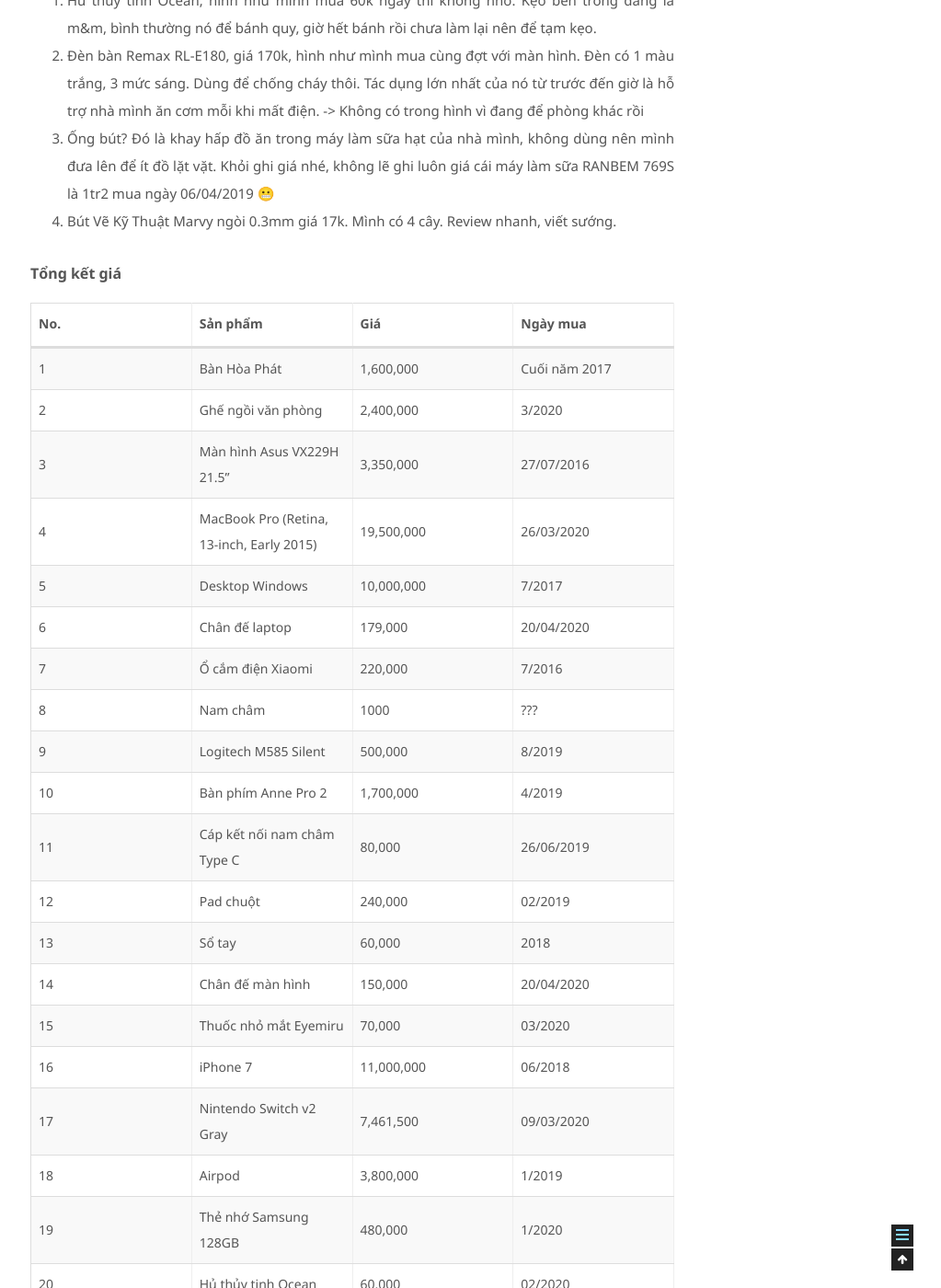
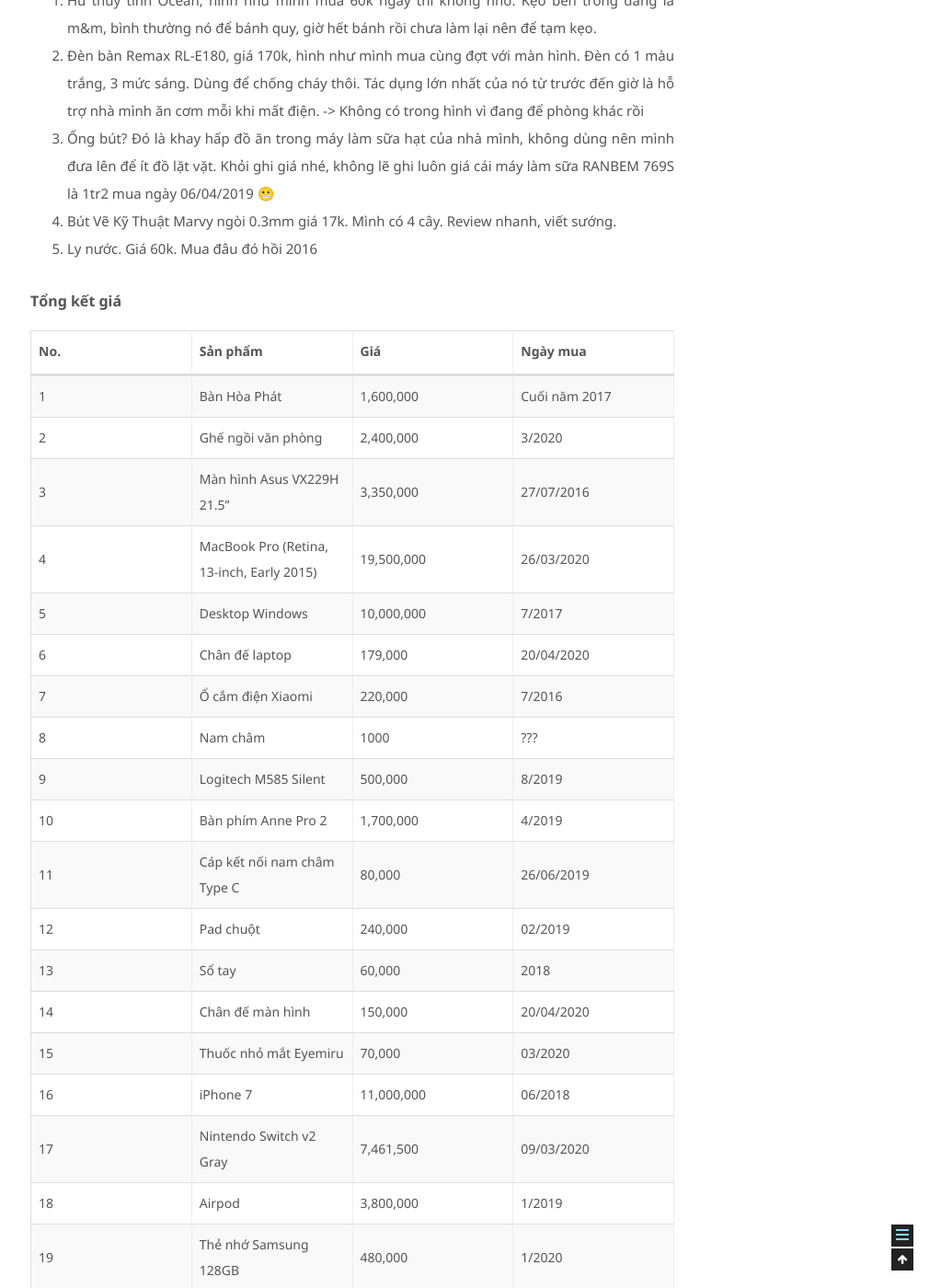
Before and after one commit to blog-vietlubu/blog-vietlubu.github.io, a Jekyll site: the page built from _posts/2020-04-22-gioi-thieu-ban-lam-viec-bac-trieu.md, in a window 1280 px wide and 1400 px high, scrolled down 4654 px. Shown: the whole window at 92% size, without its empty margins (257-1280 px from the left). Built offline with Jekyll 4.4.1, drawn with Linux system fonts in a browser that asks for light colours; some of the changed text lies outside the part shown.

Commit message:
Update ly nuoc

```diff
--- a/_posts/2020-04-22-gioi-thieu-ban-lam-viec-bac-trieu.md
+++ b/_posts/2020-04-22-gioi-thieu-ban-lam-viec-bac-trieu.md
@@ -66,6 +66,7 @@
 2. Đèn bàn Remax RL-E180, giá 170k, hình như mình mua cùng đợt với màn hình. Đèn có 1 màu trắng, 3 mức sáng. Dùng để chống cháy thôi. Tác dụng lớn nhất của nó từ trước đến giờ là hỗ trợ nhà mình ăn cơm mỗi khi mất điện. -> Không có trong hình vì đang để phòng khác rồi
 3. Ống bút? Đó là khay hấp đồ ăn trong máy làm sữa hạt của nhà mình, không dùng nên mình đưa lên để ít đồ lặt vặt. Khỏi ghi giá nhé, không lẽ ghi luôn giá cái máy làm sữa RANBEM 769S là 1tr2 mua ngày 06/04/2019 😬
 4. Bút Vẽ Kỹ Thuật Marvy ngòi 0.3mm giá 17k. Mình có 4 cây. Review nhanh, viết sướng.
+5. Ly nước. Giá 60k. Mua đâu đó hồi 2016
 
 #### Tổng kết giá
 
@@ -93,7 +94,8 @@
 | 20   | Hủ thủy tinh Ocean                        | 60,000     | 02/2020       |
 | 21   | Đèn bàn Remax RL-E180                     | 170,000    | 08/2018       |
 | 22   | Bút Vẽ Kỹ Thuật Marvy x 4                 | 68,000     | 2019          |
-|      | **Tổng cộng**                             | 58,511,500 | 2016-2020     |
+| 23   | Ly nước                                   | 60,000     | 2016          |
+|      | **Tổng cộng**                             | 58,571,500 | 2016-2020     |
 
 #### Túm lại
 
```
